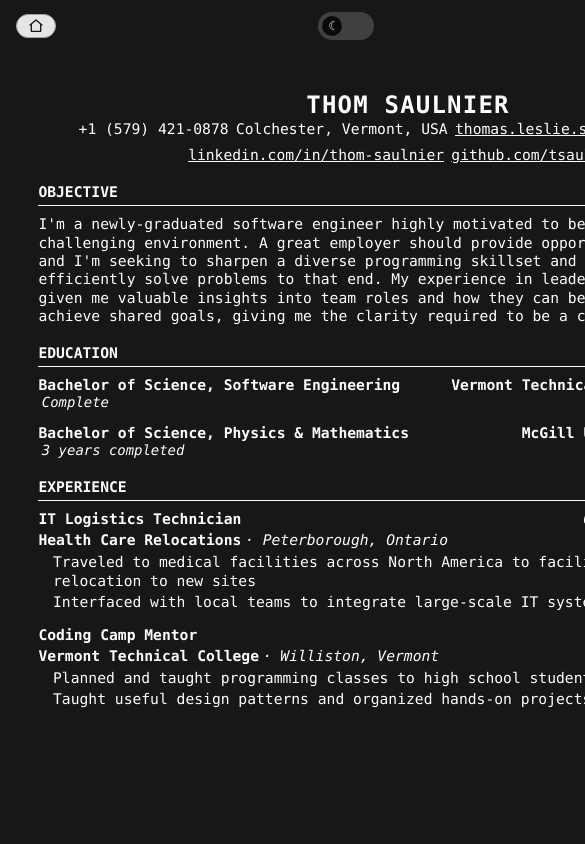
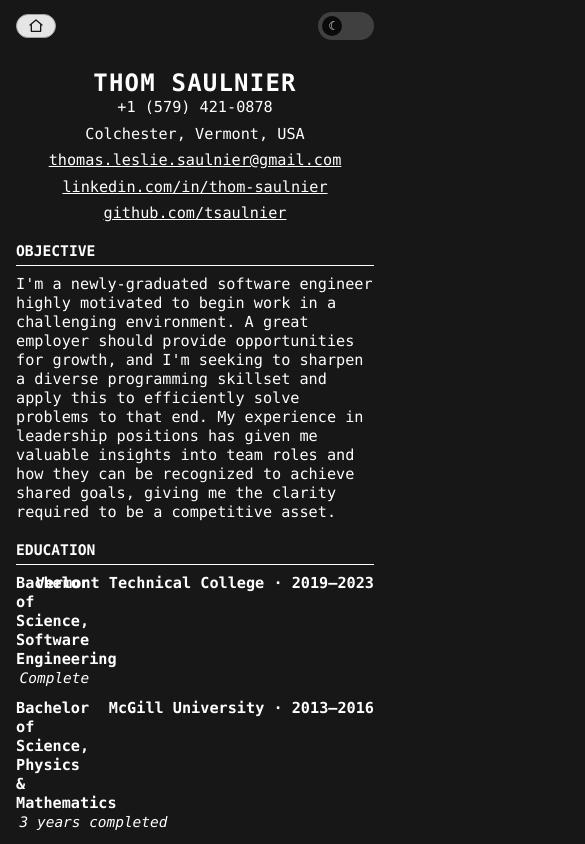
Before and after one commit to tsaulnier/software-portfolio, a Next.js app: page /resume in a window 390 px wide. Shown: the top 844 px of the page, 585 px wide, since content can reach past the window. Built offline with nearby package versions, Linux system fonts and the light colour scheme.

Commit message:
cleanup and resume layout fix on mobile

```diff
--- a/app/projects/ProjectDialog.tsx
+++ b/app/projects/ProjectDialog.tsx
@@ -1,4 +1,4 @@
-import { Project } from "@/types/project";
+import { Project } from "@/app/projects/types/project";
 
 type ProjectDialogProps = {
   project: Project;
--- a/app/projects/ProjectsClient.tsx
+++ b/app/projects/ProjectsClient.tsx
@@ -2,7 +2,7 @@
 
 import { useState, useMemo } from "react";
 import { ProjectDialog } from "./ProjectDialog";
-import { Project } from "@/types/project";
+import { Project } from "@/app/projects/types/project";
 
 type Props = {
   projects: Project[];
--- a/app/resume/styles/Resume.module.css
+++ b/app/resume/styles/Resume.module.css
@@ -1,11 +1,16 @@
 .resumePage {
-  width: 8.5in;
-  min-height: 11in;
-  padding: 0.4in;
+  width: 100%;
+  max-width: 850px;
+  padding: 1rem;
   margin: 0 auto;
-  font-size: 11pt;
+
+  font-size: 0.95rem;
   line-height: 1.25;
+
+  min-width: 0;
+  overflow-x: hidden;
 }
+
 
 .resumeHeader {
   text-align: center;
@@ -107,21 +112,48 @@
 
 .entry {
   margin-bottom: 0.8em;
+  min-width: 0;
 }
+
 
 .entryHeader {
   display: grid;
-  grid-template-columns: 1fr auto;
-  gap: 1em;
+  grid-template-columns: minmax(0, 1fr) auto;
+  gap: 0.75em;
   font-weight: 600;
+
+  min-width: 0;
 }
+
 
 .entryRight {
   justify-self: end;
+  text-align: right;
+
+  white-space: normal;
+  overflow-wrap: anywhere;
 }
+
 
 .entryNote {
   margin-left: 0.25em;
   font-style: italic;
   font-size: 0.95em;
 }
+
+@media print {
+  .resumePage {
+    width: 8.5in;
+    min-height: 11in;
+    padding: 0.4in;
+
+    font-size: 11pt;
+    line-height: 1.25;
+  }
+}
+
+@media (min-width: 640px) {
+  .entryRight {
+    white-space: nowrap;
+  }
+}
```
Also changed, not shown: app/projects/types/project.tsx (renamed from types/project.tsx), 2 other files (tests, documents, lock files or other folders).
